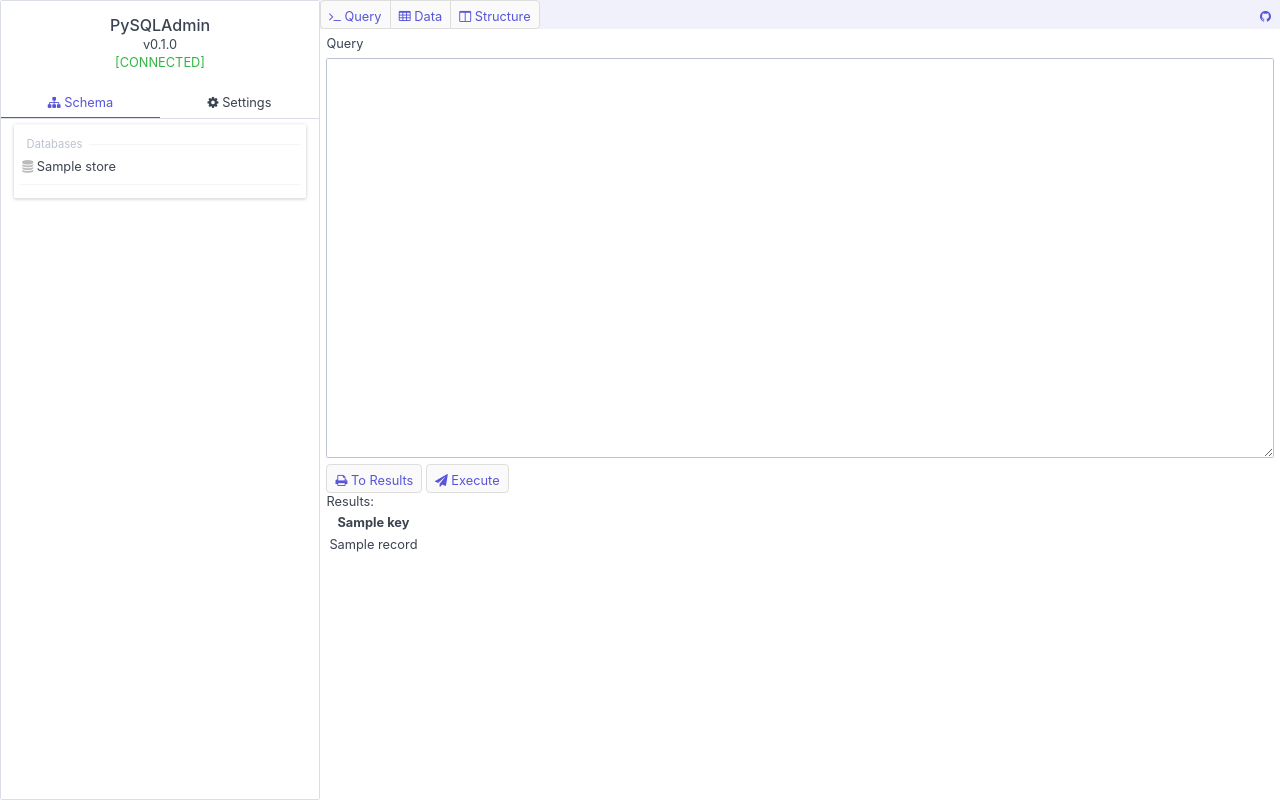
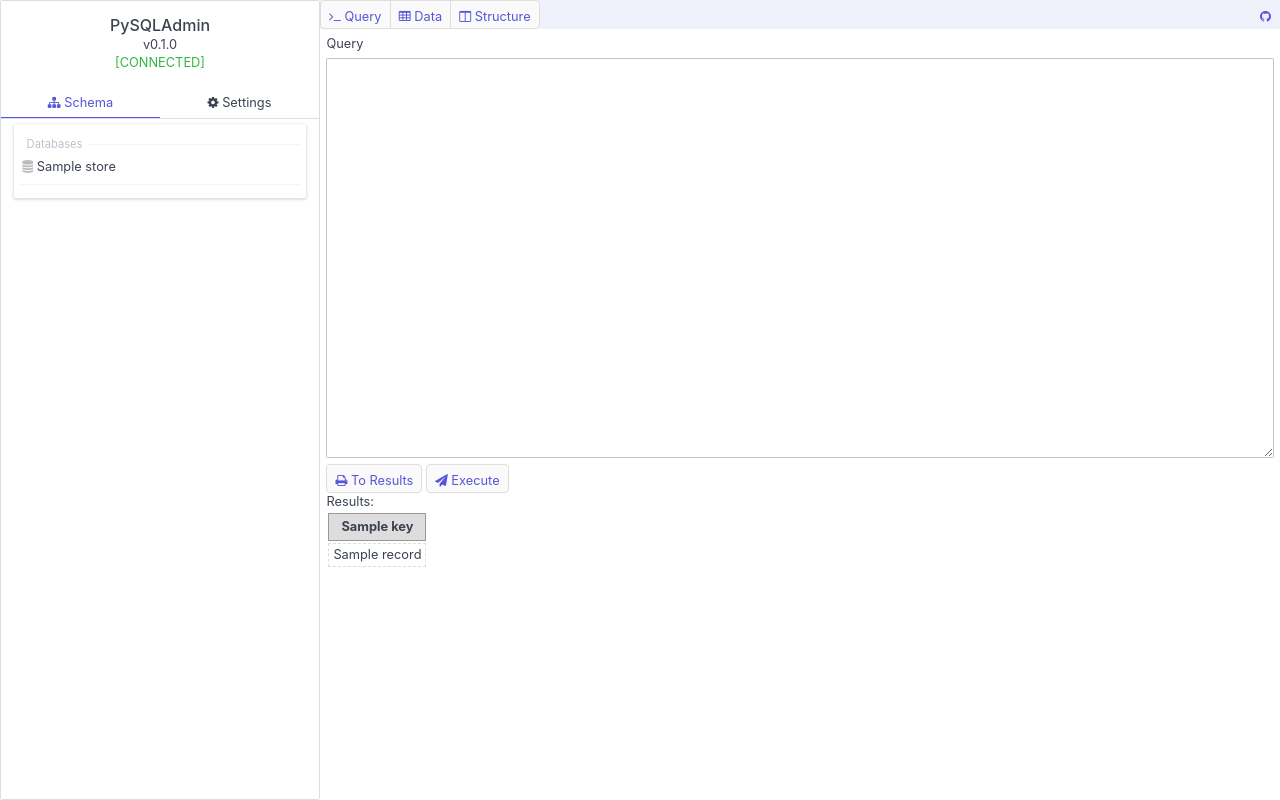
Before and after one commit to legendary-jld/pysqladmin, a Flask app: template templates/query.html in a window 1280 px wide. Run offline with Flask 2, Linux system fonts and the light colour scheme; the visitor is signed in with stand-in values (Sample User, id 1); tables that the repository leaves empty hold one stand-in row (values such as "Sample post"); the template is opened without the code that fills it: most values are stand-ins (such as "Sample title", 1, 10 or a date in 2020); some libraries are stand-ins or nearby versions.

Commit message:
Query  output updates

```diff
--- a/templates/query.html
+++ b/templates/query.html
@@ -1,5 +1,24 @@
 {% extends 'base_nav.html' %}
 {% block title %}Query{% endblock %}
+
+{% block style %}
+<style>
+table.results-output th {
+  border: 1px solid #999;
+  background-color: #DDD;
+  padding: 0.25rem;
+  font-weight: 700;
+}
+table.results-output td {
+    border: 1px dashed #DDD;
+    padding: 0.15rem 0.25rem;
+}
+inspector-stylesheet:1
+table.results-output {
+    text-align: left;
+}
+</style>
+{% endblock %}
 
 {% block content %}
 <div class="container">
```
